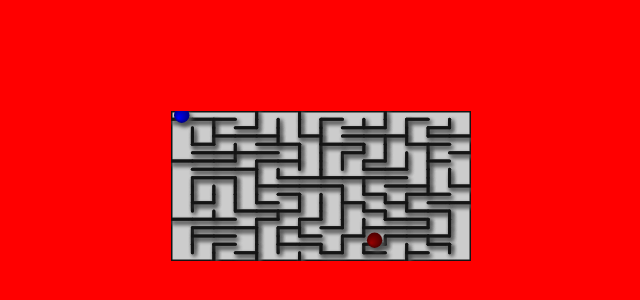
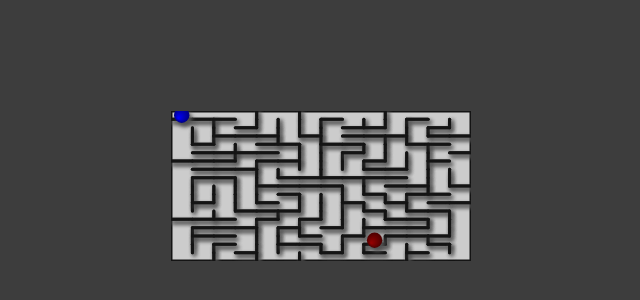
Before and after one commit to jaikarans/maze-game, a website built with webpack: page index.html in a window 1280 px wide. Shown: the part 214-514 px from the top of the page, without its empty margins (319-959 px from the left). Built offline with nearby package versions, Linux system fonts and the light colour scheme.

Commit message:
background color

```diff
--- a/index.css
+++ b/index.css
@@ -9,7 +9,7 @@ body {
     overflow:hidden;
     display:flex;
     flex-direction: column;
-    background-color: red;
+    background-color: #3d3d3d;
 
 }
 
```
